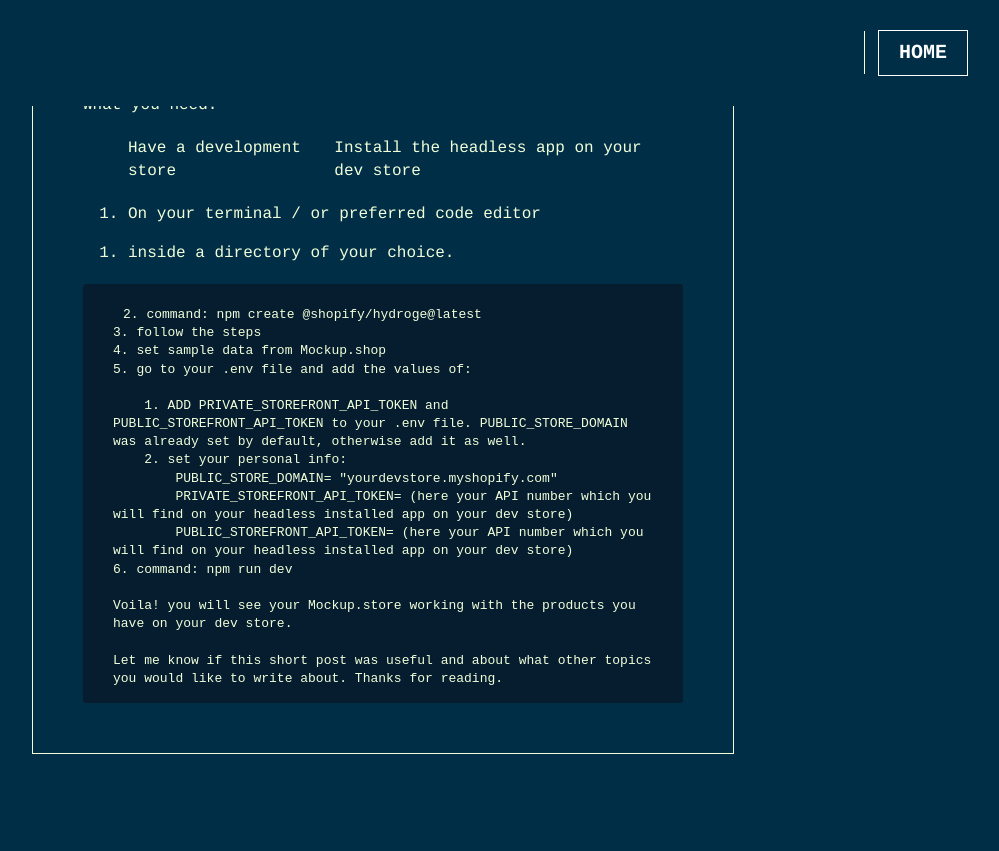
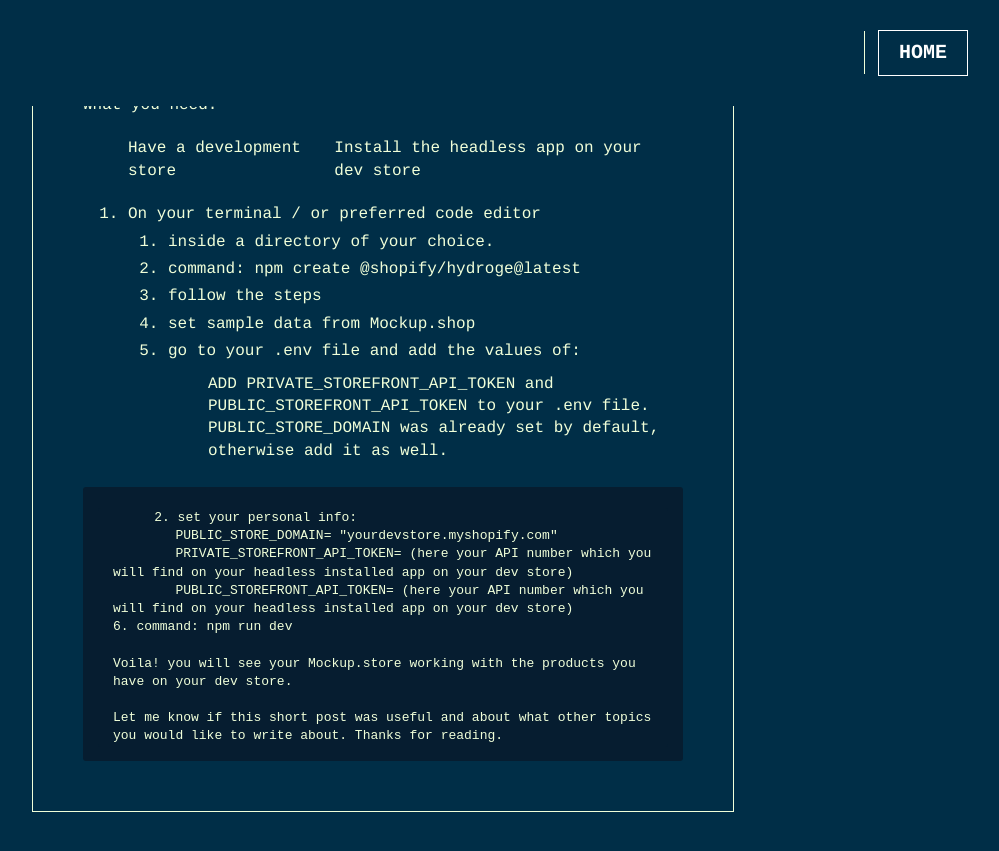
Before and after one commit to yurith-rubio/yurith-says, a Jekyll site: the page built from _posts/2024-03-22-hydrogen-shopify-store-setup.md, in a window 1280 px wide and 900 px high, scrolled down 819 px. Shown: the top 851 px of the window, without its empty margins (272-1271 px from the left). Built offline with Jekyll 4.4.1, drawn with Linux system fonts in a browser that asks for light colours.

```diff
--- a/_posts/2024-03-22-hydrogen-shopify-store-setup.md
+++ b/_posts/2024-03-22-hydrogen-shopify-store-setup.md
@@ -15,17 +15,21 @@ What you need:
 - Have a development store
 - Install the headless app on your dev store
 
-1. On your terminal / or preferred code editor
+<ol>
+<li>On your terminal / or preferred code editor</li>
 
-<ol>
-    <li> inside a directory of your choice.</li>
+
+    <ol>
+        <li>inside a directory of your choice.</li>
+        <li>command: npm create @shopify/hydroge@latest </li>
+        <li>follow the steps</li>
+        <li>set sample data from Mockup.shop</li>
+        <li>go to your .env file and add the values of:</li>
+        <ul>
+        <li>ADD PRIVATE_STOREFRONT_API_TOKEN and PUBLIC_STOREFRONT_API_TOKEN to your .env file. PUBLIC_STORE_DOMAIN was already set by default, otherwise add it as well.</li>
+        </ul>
+    </ol>
 </ol>
-    2. command: npm create @shopify/hydroge@latest
-    3. follow the steps
-    4. set sample data from Mockup.shop
-    5. go to your .env file and add the values of:
-
-        1. ADD PRIVATE_STOREFRONT_API_TOKEN and PUBLIC_STOREFRONT_API_TOKEN to your .env file. PUBLIC_STORE_DOMAIN was already set by default, otherwise add it as well.
         2. set your personal info:
             PUBLIC_STORE_DOMAIN= "yourdevstore.myshopify.com"
             PRIVATE_STOREFRONT_API_TOKEN= (here your API number which you will find on your headless installed app on your dev store)
```
